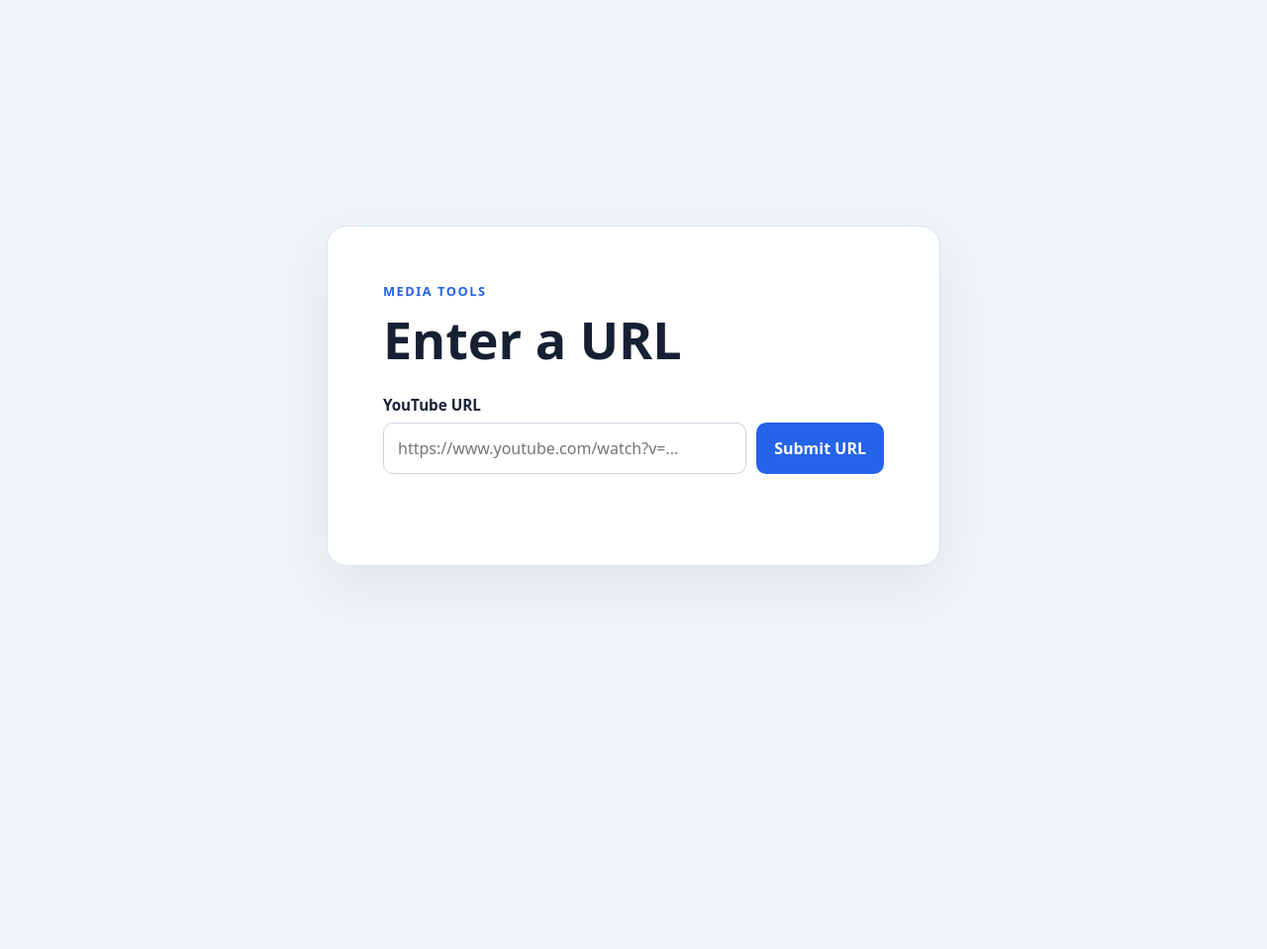
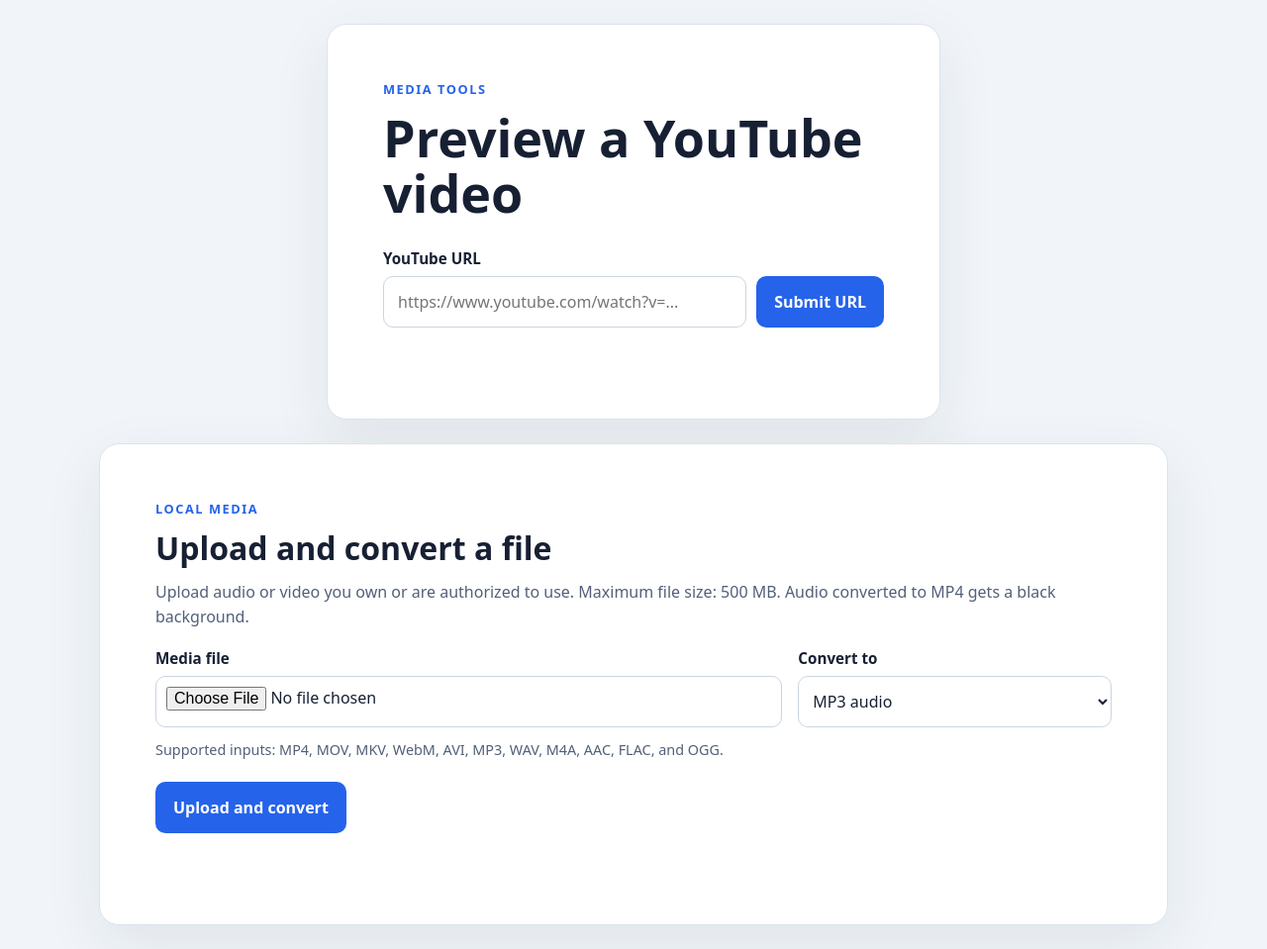
Before and after one commit to Bryce-Naf/YouTube-to-MP3-MP4-Converter, a Flask app: page / in a window 1280 px wide. Shown: the whole page at 99% size. Before the commit the page ends 576 px from the top, so only its background shows below. Run offline with Flask 3, Linux system fonts and the light colour scheme.

Commit message:
Implemented the ability to upload files from the users device

```diff
--- a/converter/routes.py
+++ b/converter/routes.py
@@ -1,7 +1,32 @@
-from flask import Blueprint, jsonify, render_template
+import shutil
+import uuid
+from pathlib import Path
+
+from flask import (
+    Blueprint,
+    Response,
+    current_app,
+    jsonify,
+    render_template,
+    request,
+    send_file,
+    url_for,
+)
 from sqlalchemy import text
+from sqlalchemy.exc import SQLAlchemyError
+from werkzeug.utils import secure_filename
 
 from converter import db
+from converter.media_processing import (
+    MediaProcessingError,
+    MediaToolsUnavailable,
+    MediaValidationError,
+    SUPPORTED_INPUT_FORMATS,
+    UnsupportedMediaError,
+    convert_media,
+    probe_media,
+)
+from converter.models import ConversionJob
 
 api = Blueprint("api", __name__)
 
@@ -15,3 +40,122 @@ def index():
 def health():
     db.session.execute(text("SELECT 1"))
     return jsonify(status="ok")
+
+
+def remove_job_files(job_directory: Path) -> None:
+    try:
+        shutil.rmtree(job_directory)
+    except FileNotFoundError:
+        pass
+    except OSError:
+        current_app.logger.exception("Unable to remove failed media job files.")
+
+
+@api.post("/api/convert")
+def convert_upload():
+    uploaded_file = request.files.get("file")
+    if uploaded_file is None or not uploaded_file.filename:
+        return jsonify(error="Choose a media file to upload."), 400
+
+    output_format = request.form.get("output_format", "").lower()
+    if output_format not in {"mp3", "mp4"}:
+        return jsonify(error="Choose MP3 or MP4 as the output format."), 400
+
+    original_filename = secure_filename(uploaded_file.filename)
+    extension = Path(original_filename).suffix.lower()
+    if extension not in SUPPORTED_INPUT_FORMATS:
+        return (
+            jsonify(
+                error="Supported inputs are MP4, MOV, MKV, WebM, AVI, MP3, WAV, M4A, AAC, FLAC, and OGG."
+            ),
+            415,
+        )
+
+    job_id = uuid.uuid4().hex
+    storage_root = Path(current_app.config["MEDIA_STORAGE_PATH"])
+    job_directory = storage_root / job_id
+    source_path = job_directory / f"source{extension}"
+    output_path = job_directory / f"converted.{output_format}"
+
+    try:
+        job_directory.mkdir(parents=True, exist_ok=False)
+        uploaded_file.save(source_path)
+        if source_path.stat().st_size > current_app.config["MAX_UPLOAD_BYTES"]:
+            raise MediaValidationError("Upload exceeds the 500 MB file size limit.")
+
+        media_info = probe_media(source_path)
+        if output_format == "mp3" and "audio" not in media_info.stream_types:
+            raise MediaValidationError("This video does not contain an audio track to convert.")
+
+        convert_media(source_path, output_path, output_format, media_info)
+        output_info = probe_media(output_path)
+        if output_format == "mp3" and output_info.stream_types != {"audio"}:
+            raise MediaProcessingError("The generated MP3 did not pass format validation.")
+        if output_format == "mp4" and "video" not in output_info.stream_types:
+            raise MediaProcessingError("The generated MP4 did not pass format validation.")
+
+        source_kind = "video" if "video" in media_info.stream_types else "audio"
+        job = ConversionJob(
+            id=job_id,
+            original_filename=original_filename,
+            source_extension=extension,
+            source_kind=source_kind,
+            output_format=output_format,
+            duration_seconds=media_info.duration_seconds,
+        )
+        db.session.add(job)
+        db.session.commit()
+    except UnsupportedMediaError as error:
+        db.session.rollback()
+        remove_job_files(job_directory)
+        return jsonify(error=str(error)), 415
+    except MediaValidationError as error:
+        db.session.rollback()
+        remove_job_files(job_directory)
+        return jsonify(error=str(error)), 422
+    except MediaToolsUnavailable as error:
+        db.session.rollback()
+        remove_job_files(job_directory)
+        current_app.logger.error("Media tools unavailable: %s", error)
+        return jsonify(error="Media processing is unavailable. Install FFmpeg and FFprobe."), 503
+    except MediaProcessingError as error:
+        db.session.rollback()
+        remove_job_files(job_directory)
+        current_app.logger.warning("Media conversion failed: %s", error)
+        return (
+            jsonify(error="Media conversion failed. Check that the input is valid and try again."),
+            422,
+        )
+    except (OSError, SQLAlchemyError):
+        db.session.rollback()
+        remove_job_files(job_directory)
+        current_app.logger.exception("Unable to store or record media conversion.")
+        return jsonify(error="Unable to store or record this conversion."), 500
+
+    return jsonify(
+        id=job.id,
+        filename=f"{Path(original_filename).stem}.{output_format}",
+        download_url=url_for("api.download_conversion", job_id=job.id),
+    ), 201
+
+
+@api.get("/api/download/<job_id>")
+def download_conversion(job_id: str) -> Response | tuple[Response, int]:
+    job = db.session.get(ConversionJob, job_id)
+    if job is None:
+        return jsonify(error="Conversion not found."), 404
+
+    output_path = (
+        Path(current_app.config["MEDIA_STORAGE_PATH"])
+        / job.id
+        / f"converted.{job.output_format}"
+    )
+    if not output_path.is_file():
+        return jsonify(error="Converted file is no longer available."), 404
+
+    return send_file(
+        output_path,
+        as_attachment=True,
+        download_name=f"{Path(job.original_filename).stem}.{job.output_format}",
+        mimetype="audio/mpeg" if job.output_format == "mp3" else "video/mp4",
+    )
--- a/converter/static/app.js
+++ b/converter/static/app.js
@@ -3,7 +3,7 @@ document.documentElement.classList.add("js-ready");
 const form = document.querySelector("#url-form");
 const input = document.querySelector("#media-url");
 const status = document.querySelector("#submit-status");
-const panel = document.querySelector(".panel");
+const panel = document.querySelector("#youtube-panel");
 const preview = document.querySelector("#video-preview");
 const player = document.querySelector("#youtube-player");
 
@@ -59,3 +59,37 @@ form.addEventListener("submit", (event) => {
   panel.classList.add("has-preview");
   status.textContent = "";
 });
+
+const uploadForm = document.querySelector("#upload-form");
+const uploadStatus = document.querySelector("#upload-status");
+const convertButton = document.querySelector("#convert-button");
+const downloadLink = document.querySelector("#download-link");
+
+uploadForm.addEventListener("submit", async (event) => {
+  event.preventDefault();
+  uploadStatus.textContent = "Uploading and converting...";
+  downloadLink.hidden = true;
+  convertButton.disabled = true;
+
+  try {
+    const response = await fetch(uploadForm.action, {
+      method: "POST",
+      body: new FormData(uploadForm),
+    });
+    const result = await response.json();
+
+    if (!response.ok) {
+      throw new Error(result.error || "Unable to convert this file.");
+    }
+
+    downloadLink.href = result.download_url;
+    downloadLink.download = result.filename;
+    downloadLink.hidden = false;
+    uploadStatus.textContent = "Conversion complete.";
+  } catch (error) {
+    uploadStatus.textContent =
+      error instanceof Error ? error.message : "Unable to convert this file.";
+  } finally {
+    convertButton.disabled = false;
+  }
+});
--- a/converter/static/styles.css
+++ b/converter/static/styles.css
@@ -17,8 +17,14 @@ body {
   padding: 24px;
 }
 
+.page {
+  display: grid;
+  width: min(100%, 1080px);
+  gap: 24px;
+}
+
 .panel {
-  width: min(100%, 620px);
+  width: 100%;
   padding: clamp(28px, 6vw, 56px);
   background: #fff;
   border: 1px solid #dbe3ee;
@@ -26,8 +32,13 @@ body {
   box-shadow: 0 20px 60px rgb(23 32 51 / 8%);
 }
 
-.panel.has-preview {
-  width: min(100%, 1000px);
+.youtube-panel {
+  max-width: 620px;
+  justify-self: center;
+}
+
+.youtube-panel.has-preview {
+  max-width: 1000px;
   display: grid;
   grid-template-columns: minmax(0, 0.85fr) minmax(0, 1.15fr);
   align-items: center;
@@ -52,6 +63,12 @@ h1 {
   margin-bottom: 28px;
   font-size: clamp(2rem, 6vw, 3.25rem);
   line-height: 1.08;
+}
+
+h2 {
+  margin: 0 0 12px;
+  font-size: clamp(1.5rem, 4vw, 2rem);
+  line-height: 1.2;
 }
 
 label {
@@ -100,10 +117,67 @@ button:hover {
   background: #1d4ed8;
 }
 
+button:disabled {
+  opacity: 0.65;
+  cursor: wait;
+}
+
 .submit-status {
   min-height: 1.5em;
   margin: 12px 0 0;
   color: #526078;
+}
+
+.upload-help,
+.format-help {
+  color: #526078;
+  line-height: 1.55;
+}
+
+.upload-help {
+  margin: 0 0 20px;
+}
+
+.format-help {
+  margin: 12px 0 20px;
+  font-size: 0.9rem;
+}
+
+.upload-fields {
+  display: grid;
+  grid-template-columns: minmax(0, 1.5fr) minmax(160px, 0.75fr);
+  gap: 16px;
+  align-items: end;
+}
+
+input[type="file"],
+select {
+  width: 100%;
+  min-height: 52px;
+  padding: 10px;
+  border: 1px solid #cbd5e1;
+  border-radius: 10px;
+  background: #fff;
+  color: inherit;
+  font: inherit;
+}
+
+input[type="file"]:focus-visible,
+select:focus-visible {
+  outline: 3px solid #93c5fd;
+  outline-offset: 2px;
+  border-color: #2563eb;
+}
+
+.download-link {
+  display: inline-block;
+  margin-top: 16px;
+  color: #1d4ed8;
+  font-weight: 600;
+}
+
+[hidden] {
+  display: none !important;
 }
 
 .video-preview {
@@ -127,8 +201,12 @@ button:hover {
 }
 
 @media (max-width: 760px) {
-  .panel.has-preview {
+  .youtube-panel.has-preview {
     grid-template-columns: 1fr;
     gap: 20px;
   }
+
+  .upload-fields {
+    grid-template-columns: 1fr;
+  }
 }
--- a/converter/templates/index.html
+++ b/converter/templates/index.html
@@ -3,16 +3,17 @@
   <head>
     <meta charset="utf-8">
     <meta name="viewport" content="width=device-width, initial-scale=1">
-    <meta name="description" content="Preview a YouTube video using its URL.">
-    <title>YouTube Preview</title>
+    <meta name="description" content="Preview YouTube videos or convert an uploaded media file.">
+    <title>Media Converter</title>
     <link rel="stylesheet" href="{{ url_for('static', filename='styles.css') }}">
     <script src="{{ url_for('static', filename='app.js') }}" defer></script>
   </head>
   <body>
-    <main class="panel">
+    <main class="page">
+      <section id="youtube-panel" class="panel youtube-panel">
         <section class="url-entry-panel" aria-labelledby="page-title">
           <p class="eyebrow">Media tools</p>
-        <h1 id="page-title">Enter a URL</h1>
+          <h1 id="page-title">Preview a YouTube video</h1>
           <form id="url-form">
             <label for="media-url">YouTube URL</label>
             <div class="url-entry">
@@ -40,6 +41,43 @@
             allowfullscreen
           ></iframe>
         </section>
+      </section>
+
+      <section class="panel upload-panel" aria-labelledby="upload-title">
+        <p class="eyebrow">Local media</p>
+        <h2 id="upload-title">Upload and convert a file</h2>
+        <p class="upload-help">
+          Upload audio or video you own or are authorized to use. Maximum file size: 500 MB.
+          Audio converted to MP4 gets a black background.
+        </p>
+        <form id="upload-form" action="{{ url_for('api.convert_upload') }}" method="post" enctype="multipart/form-data">
+          <div class="upload-fields">
+            <div>
+              <label for="media-file">Media file</label>
+              <input
+                id="media-file"
+                name="file"
+                type="file"
+                accept=".mp4,.mov,.mkv,.webm,.avi,.mp3,.wav,.m4a,.aac,.flac,.ogg"
+                required
+              >
+            </div>
+            <div>
+              <label for="output-format">Convert to</label>
+              <select id="output-format" name="output_format">
+                <option value="mp3">MP3 audio</option>
+                <option value="mp4">MP4 video</option>
+              </select>
+            </div>
+          </div>
+          <p class="format-help">
+            Supported inputs: MP4, MOV, MKV, WebM, AVI, MP3, WAV, M4A, AAC, FLAC, and OGG.
+          </p>
+          <button id="convert-button" type="submit">Upload and convert</button>
+          <p id="upload-status" class="submit-status" role="status"></p>
+          <a id="download-link" class="download-link" hidden>Download converted file</a>
+        </form>
+      </section>
     </main>
   </body>
 </html>
```
Also changed, not shown: converter/__init__.py (+14 -1 lines), converter/media_processing.py (added, +216 -0 lines), converter/models.py (added, +15 -0 lines), tests/test_app.py (+112 -0 lines), tests/test_media_processing.py (added, +52 -0 lines), .github/workflows/deploy-cloud-run.yml, README.md, 1 other file. Lines whose indentation alone changed are shown as unchanged.
